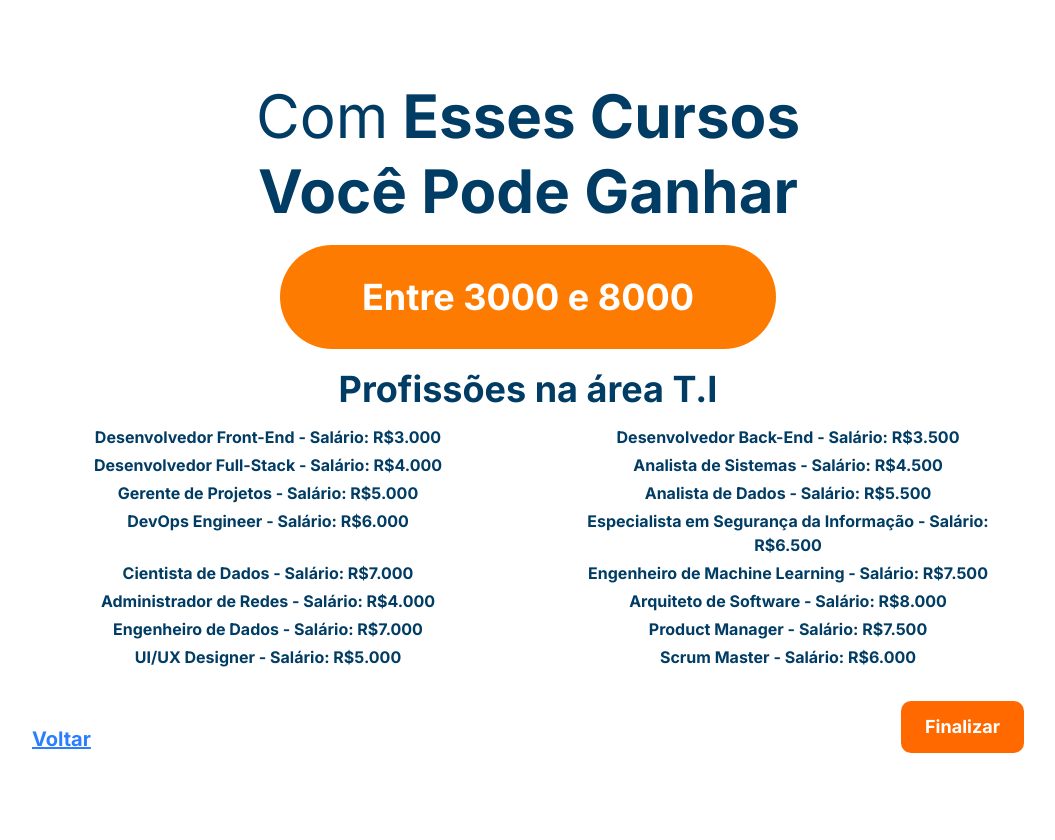
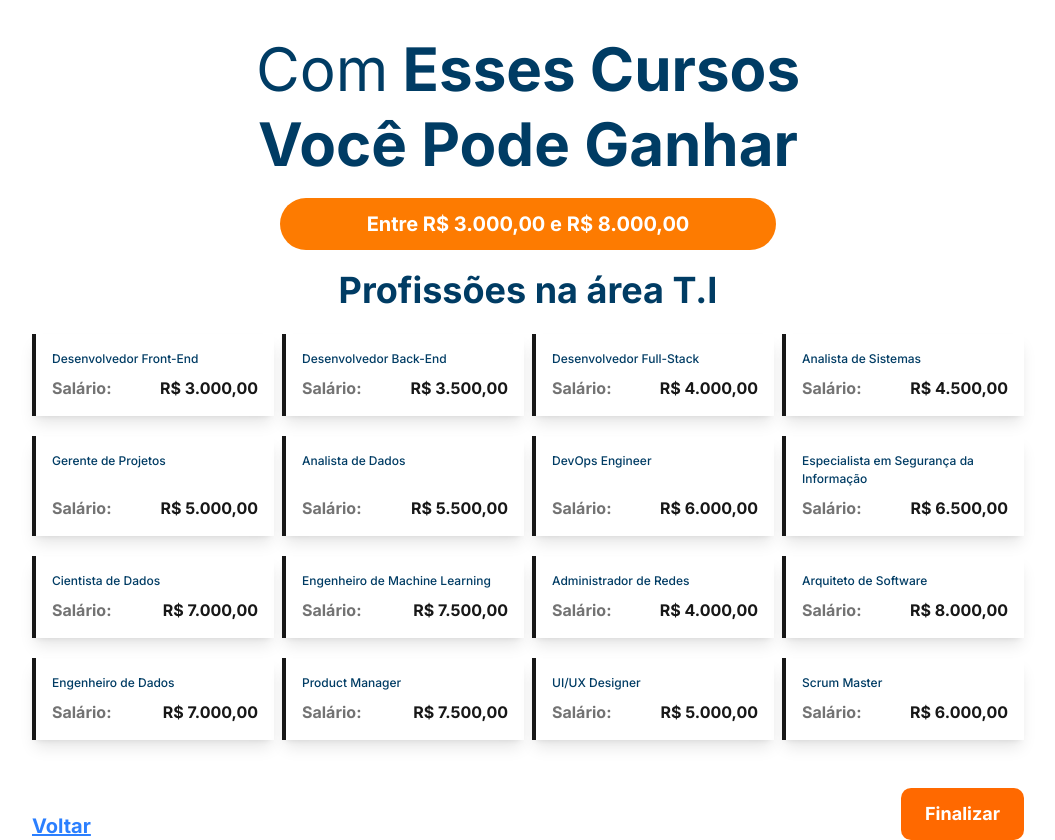
Before and after one commit to GregoryVelosoS/profissoes, a React (Vite) app: page /profissoes/salariofinal in a window 1280 px wide. Shown: the whole page, without its empty margins (112-1167 px from the left). Before the commit the page ends 800 px from the top, so only its background shows below. Built offline with nearby package versions, Linux system fonts and the light colour scheme.

Commit message:
style: Listagem de profissoes

```diff
--- /dev/null
+++ b/src/components/ui/SalarioCard.tsx
@@ -0,0 +1,22 @@
+export const SalarioCard = ({
+  title,
+  salary,
+}: {
+  title: string;
+  salary: number;
+}) => (
+  <div className="mb-4 overflow-hidden shadow-lg">
+    <div className="p-4 border-l-4 border-primary h-full flex flex-col justify-between">
+      <h3 className="font-medium text-[12px]">{title}</h3>
+      <div className="mt-2 flex items-center justify-between">
+        <span className="text-muted-foreground text-base">Salário:</span>
+        <span className="font-bold text-base text-primary">
+          {salary.toLocaleString("pt-BR", {
+            currency: "BRL",
+            style: "currency",
+          })}
+        </span>
+      </div>
+    </div>
+  </div>
+);
--- a/src/pages/SalarioFinal/index.tsx
+++ b/src/pages/SalarioFinal/index.tsx
@@ -3,6 +3,7 @@ import { useEffect, useState } from "react";
 import { Link } from "react-router-dom";
 
 import { ListaCarreiras } from "../../types/carreiras";
+import { SalarioCard } from "@/components/ui/SalarioCard";
 
 export default function SalarioFinal() {
   const indexCurso = Number(localStorage.getItem("indexCurso"));
@@ -48,11 +49,17 @@ export default function SalarioFinal() {
               <div className="w-full flex items-center justify-center text-center">
                 <h1
                   className={
-                    "bg-[#fd7b01] rounded-full p-8 text-xl sm:text-4xl font-bold block text-center mt-4 md:w-1/2 text-white"
+                    "bg-[#fd7b01] rounded-full p-3 text-xl sm:text-xl font-bold block text-center mt-4 md:w-1/2 text-white"
                   }
                 >
                   {salarioEscolhido
-                    ? `Entre ${salarioEscolhido.min} e ${salarioEscolhido.max}`
+                    ? `Entre ${salarioEscolhido.min.toLocaleString("pt-BR", {
+                        currency: "BRL",
+                        style: "currency",
+                      })} e ${salarioEscolhido.max.toLocaleString("pt-BR", {
+                        currency: "BRL",
+                        style: "currency",
+                      })}`
                     : "Salário não disponível"}
                 </h1>
               </div>
@@ -62,14 +69,15 @@ export default function SalarioFinal() {
               Profissões na área {carreiraEscolhida.area}{" "}
             </h1>
             <div className="w-full">
-              <ul className="grid gap-x-12 gap-y-1 md:grid-cols-2 sm:text-1xl sm:grid-cols-1 not-sm:text-xs font-bold text-[#003c64]">
-                {carreiraEscolhida.profissoes.map((profissao, idx) => (
-                  <li key={idx} className="text-center">
-                    {profissao.nome} - Salário: R$
-                    {profissao.salario.toLocaleString("pt-BR")}
-                  </li>
+              <div className="grid mt-6 gap-x-2 gap-y-1 md:grid-cols-4  sm:text-1xl sm:grid-cols-1 not-sm:text-xs font-bold text-[#003c64]">
+                {carreiraEscolhida.profissoes.map((profissao, index) => (
+                  <SalarioCard
+                    key={index}
+                    title={profissao.nome}
+                    salary={profissao.salario}
+                  />
                 ))}
-              </ul>
+              </div>
             </div>
             <div className="w-full flex justify-between mt-8">
               <Link
```
